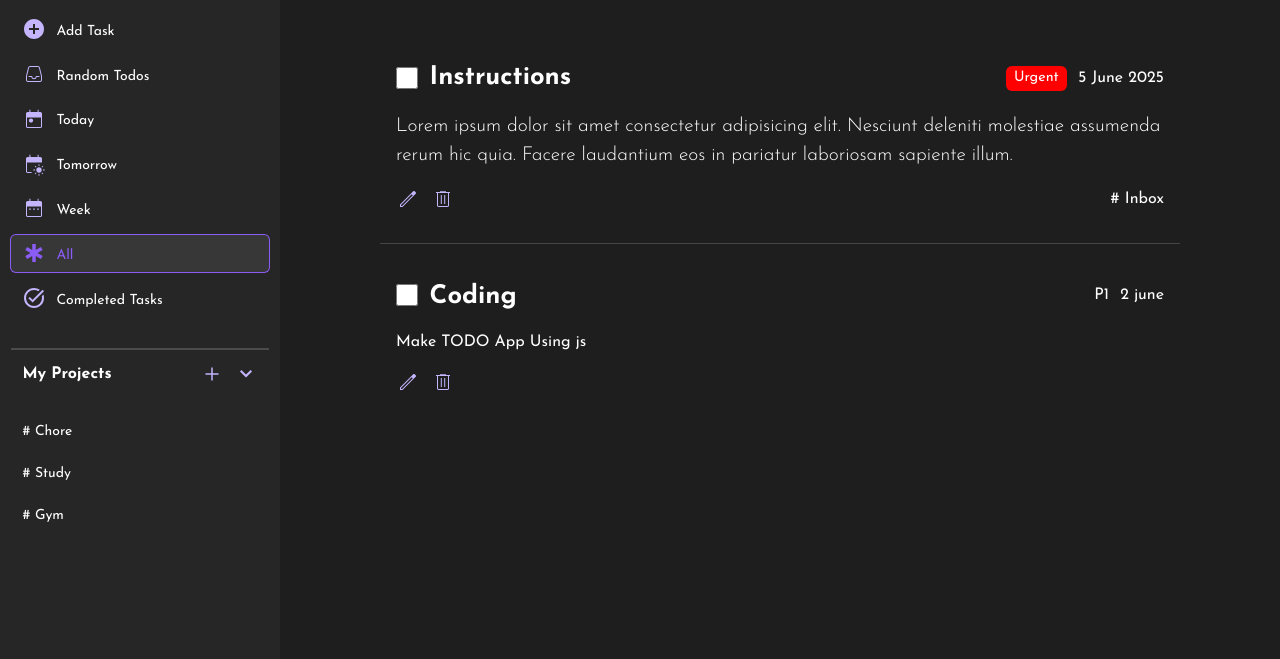
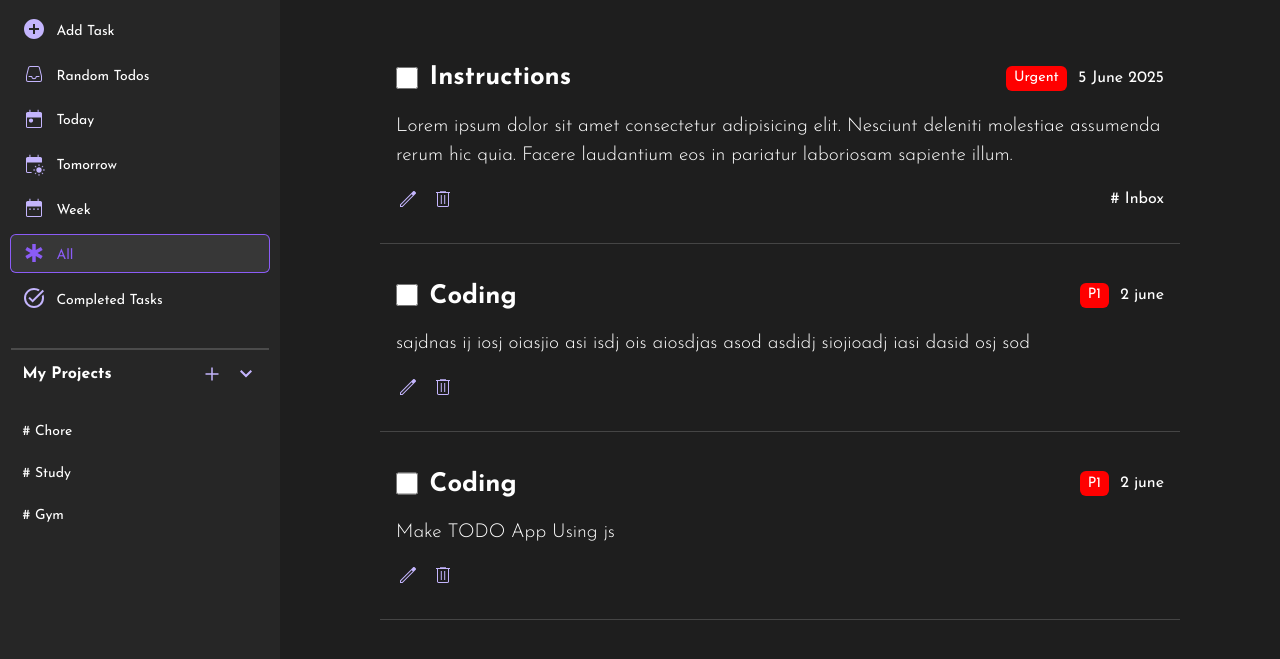
Before and after one commit to guptadheerajj/task-manager, a website built with webpack: page src/index.html in a window 1280 px wide. Shown: the part 85-744 px from the top of the page. Built offline with nearby package versions, Linux system fonts and the light colour scheme.

Commit message:
feat: improve code reuse and fix minor style issue
- Add createDOMElement helper function to improve code reuse
- Fix SVG insertion using insertAdjacentHTML instead of
  insertAdjacentElement
- Add divider lines between tasks for better visual separation

```diff
--- a/src/css/style.css
+++ b/src/css/style.css
@@ -137,7 +137,7 @@ hr {
 	grid-column: 2/3;
 	position: relative;
 
-	padding: 2rem 3rem 0 3rem;
+	padding: 2rem 3rem 3rem;
 }
 
 .main-head {
--- a/src/js/index.js
+++ b/src/js/index.js
@@ -6,44 +6,67 @@ import "../css/font.css";
 import "../css/style.css";
 import home from "./home.js";
 import ThemeManager from "./themeManager.js";
-import { da } from "date-fns/locale";
+import { da, id } from "date-fns/locale";
 
 new ThemeManager();
 home.renderSideBar();
 
+function createDOMElement({ tagName, classes, innerText }) {
+	const element = document.createElement(tagName);
+	if (classes.length) {
+		element.classList.add(...classes);
+	}
+	if (innerText) {
+		element.textContent = innerText;
+	}
+
+	return element;
+}
+
 function createTaskHead(taskData) {
-	const taskHead = document.createElement("div");
-	taskHead.classList.add("task-head");
+	const taskHead = createDOMElement({
+		tagName: "div",
+		classes: ["task-head"],
+	});
 
 	// task head left
-	const taskHeadLeft = document.createElement("div");
-	taskHeadLeft.classList.add("task-head-left");
+	const taskHeadLeft = createDOMElement({
+		tagName: "div",
+		classes: ["task-head-left"],
+	});
 
 	const input = document.createElement("input");
 	input.setAttribute("type", "checkbox");
 	input.setAttribute("id", "status");
 	input.setAttribute("status", "status");
 
-	const title = document.createElement("div");
-	title.classList.add("title");
-	title.classList.add("top2px");
-	title.textContent = taskData.title;
+	const title = createDOMElement({
+		tagName: "div",
+		classes: ["title", "top2px"],
+		innerText: taskData.title,
+	});
 
 	taskHeadLeft.append(input, title);
 
 	// task head right
-	const taskHeadRight = document.createElement("div");
-	taskHeadRight.classList.add("task-head-right");
+	const taskHeadRight = createDOMElement({
+		tagName: "div",
+		classes: ["task-head-right"],
+	});
 
-	const priority = document.createElement("div");
-	priority.classList.add(taskData.priority);
-	priority.textContent =
-		taskData.priority[0].toUpperCase() +
-		taskData.priority.slice(1).toLowerCase();
+	const priority = createDOMElement({
+		tagName: "div",
+		classes: ["priority", taskData.priority],
+		innerText:
+			taskData.priority[0].toUpperCase() +
+			taskData.priority.slice(1).toLowerCase(),
+	});
 
-	const date = document.createElement("div");
-	date.classList.add("date");
-	date.textContent = taskData.dueDate;
+	const date = createDOMElement({
+		tagName: "div",
+		classes: ["date"],
+		innerText: taskData.dueDate,
+	});
 
 	taskHeadRight.append(priority, date);
 
@@ -53,12 +76,17 @@ function createTaskHead(taskData) {
 }
 
 function createTaskBottom() {
-	const taskBottom = document.createElement("div");
-	taskBottom.classList.add("task-bottom");
+	const taskBottom = createDOMElement({
+		tagName: "div",
+		classes: ["task-bottom"],
+	});
 
 	// task options
-	const taskOptions = document.createElement("div");
-	taskOptions.classList.add("task-options");
+	const taskOptions = createDOMElement({
+		tagName: "div",
+		classes: ["task-options"],
+	});
+
 	const penSvg = `
 	<svg xmlns="http://www.w3.org/2000/svg" height="24px" viewBox="0 -960 960 960" width="24px"
 		fill="#e8eaed">
@@ -79,8 +107,10 @@ function createTaskBottom() {
 	taskOptions.insertAdjacentHTML("beforeend", deleteSvg);
 
 	// task project
-	const taskProject = document.createElement("div");
-	taskProject.classList.add("task-project");
+	const taskProject = createDOMElement({
+		tagName: "div",
+		classes: ["task-project"],
+	});
 
 	// append to taskBottom
 	taskBottom.append(taskOptions, taskProject);
@@ -88,18 +118,30 @@ function createTaskBottom() {
 }
 
 function createTask(taskData) {
-	const task = document.createElement("div");
-	task.classList.add("task");
+	const task = createDOMElement({
+		tagName: "div",
+		classes: ["task"],
+	});
 
 	const taskHead = createTaskHead(taskData);
 
-	const description = document.createElement("div");
-	description.innerHTML = taskData.description;
+	const description = createDOMElement({
+		tagName: "div",
+		classes: ["description"],
+		innerText: taskData.description,
+	});
 
 	const taskBottom = createTaskBottom(taskData);
 
 	task.append(taskHead, description, taskBottom);
 	return task;
+}
+
+function createLine() {
+	return createDOMElement({
+		tagName: "div",
+		classes: ["line"],
+	});
 }
 
 const taskList = document.querySelector(".task-list");
@@ -108,11 +150,23 @@ console.log(taskList);
 taskList.append(
 	createTask({
 		title: "Coding",
+		description:
+			"sajdnas ij iosj oiasjio asi isdj ois aiosdjas asod asdidj siojioadj iasi dasid osj sod",
+		dueDate: "2 june",
+		priority: "p1",
+		project: "Code",
+	}),
+	createLine()
+);
+taskList.append(
+	createTask({
+		title: "Coding",
 		description: "Make TODO App Using js",
 		dueDate: "2 june",
 		priority: "p1",
 		project: "Code",
-	})
+	}),
+	createLine()
 );
 // const task1 = taskModule.createTaskObj({
 // 	title: "Coding",
@@ -121,64 +175,3 @@ taskList.append(
 // 	priority: "p1",
 // 	project: "Code",
 // });
-
-// console.table(task1);
-// task1.toggleStatus();
-// console.table(task1);
-// task1.updateDetails({
-// 	title: "new title",
-// 	date: "new Date",
-// 	status: false,
-// });
-// console.table(task1);
-
-// projectModule.createProject("College");
-// console.table(projectModule.createdProjects);
-// projectModule.createProject("Skills");
-// console.table(projectModule.createdProjects);
-
-// // Theme management
-// class ThemeManager {
-// 	constructor() {
-// 		this.initTheme();
-// 		this.bindEvents();
-// 	}
-
-// 	initTheme() {
-// 		// Check for saved theme preference or default to light mode
-// 		const savedTheme = localStorage.getItem("theme") || "light";
-// 		this.setTheme(savedTheme);
-// 	}
-
-// 	setTheme(theme) {
-// 		const root = document.documentElement;
-
-// 		if (theme === "dark") {
-// 			root.setAttribute("data-theme", "dark");
-// 		} else {
-// 			root.removeAttribute("data-theme");
-// 		}
-
-// 		// Save theme preference
-// 		localStorage.setItem("theme", theme);
-// 	}
-
-// 	toggleTheme() {
-// 		const root = document.documentElement;
-// 		const currentTheme = root.getAttribute("data-theme");
-// 		const newTheme = currentTheme === "dark" ? "light" : "dark";
-// 		this.setTheme(newTheme);
-// 	}
-
-// 	bindEvents() {
-// 		const themeToggle = document.getElementById("theme-toggle");
-// 		if (themeToggle) {
-// 			themeToggle.addEventListener("click", () => this.toggleTheme());
-// 		}
-// 	}
-// }
-
-// // Initialize theme manager when DOM is loaded
-// document.addEventListener("DOMContentLoaded", () => {
-// 	new ThemeManager();
-// });
```
